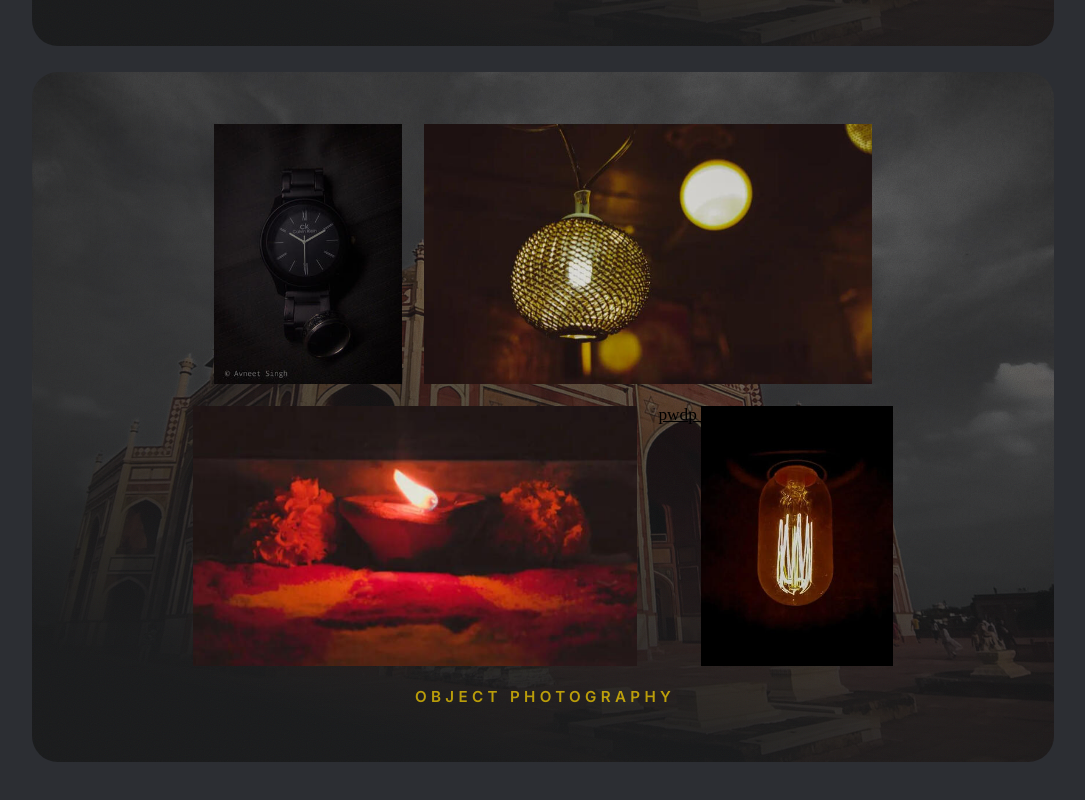
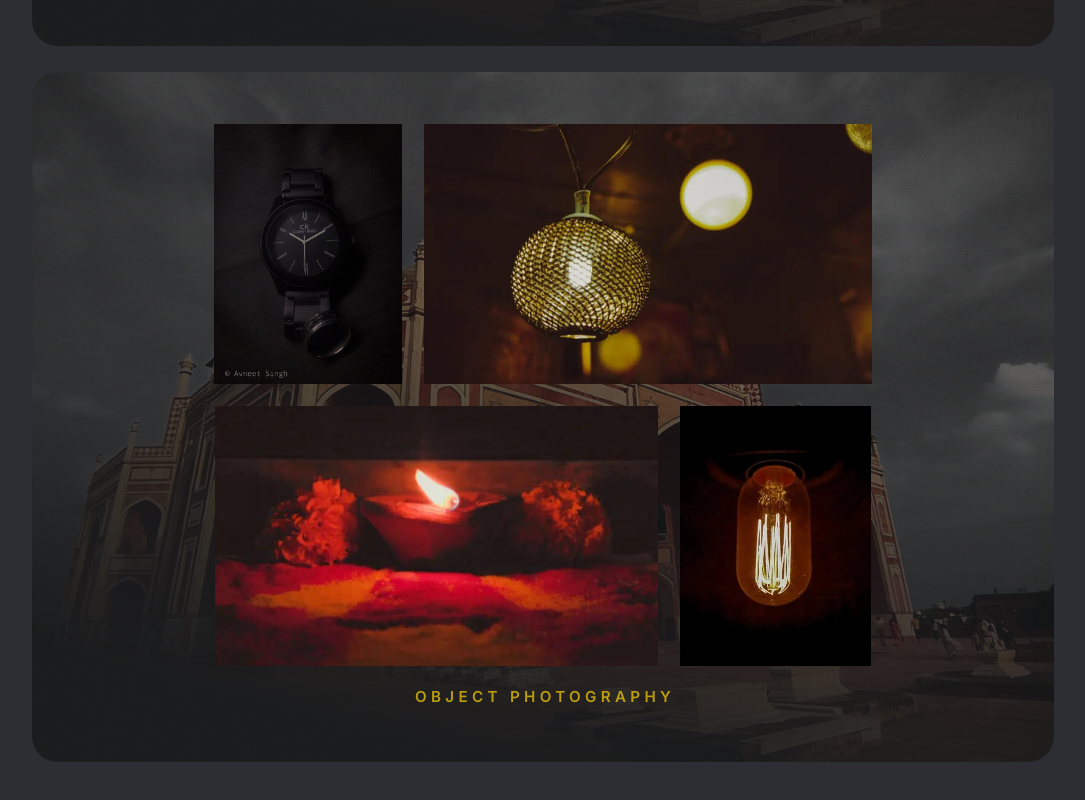
Before and after one commit to avneets2103/Photography-portfolio, a plain HTML site: page index.html in a window 1280 px wide. Shown: the part 2699-3499 px from the top of the page, without its empty margins (97-1182 px from the left). Drawn offline with Linux system fonts and the light colour scheme.

Commit message:
Update index.html

```diff
--- a/index.html
+++ b/index.html
@@ -2925,7 +2925,7 @@
                                                 </a>
                                             </li>
                                             <li>
-                                                <a class="thumbnail n04">pwdp
+                                                <a class="thumbnail n04">
                                                     <span class="frame">
                                                         <img src="assets/images/gallery03/0b4fe0e4.jpg?v=ae13299f" alt="Untitled"/>
                                                     </span>
```
